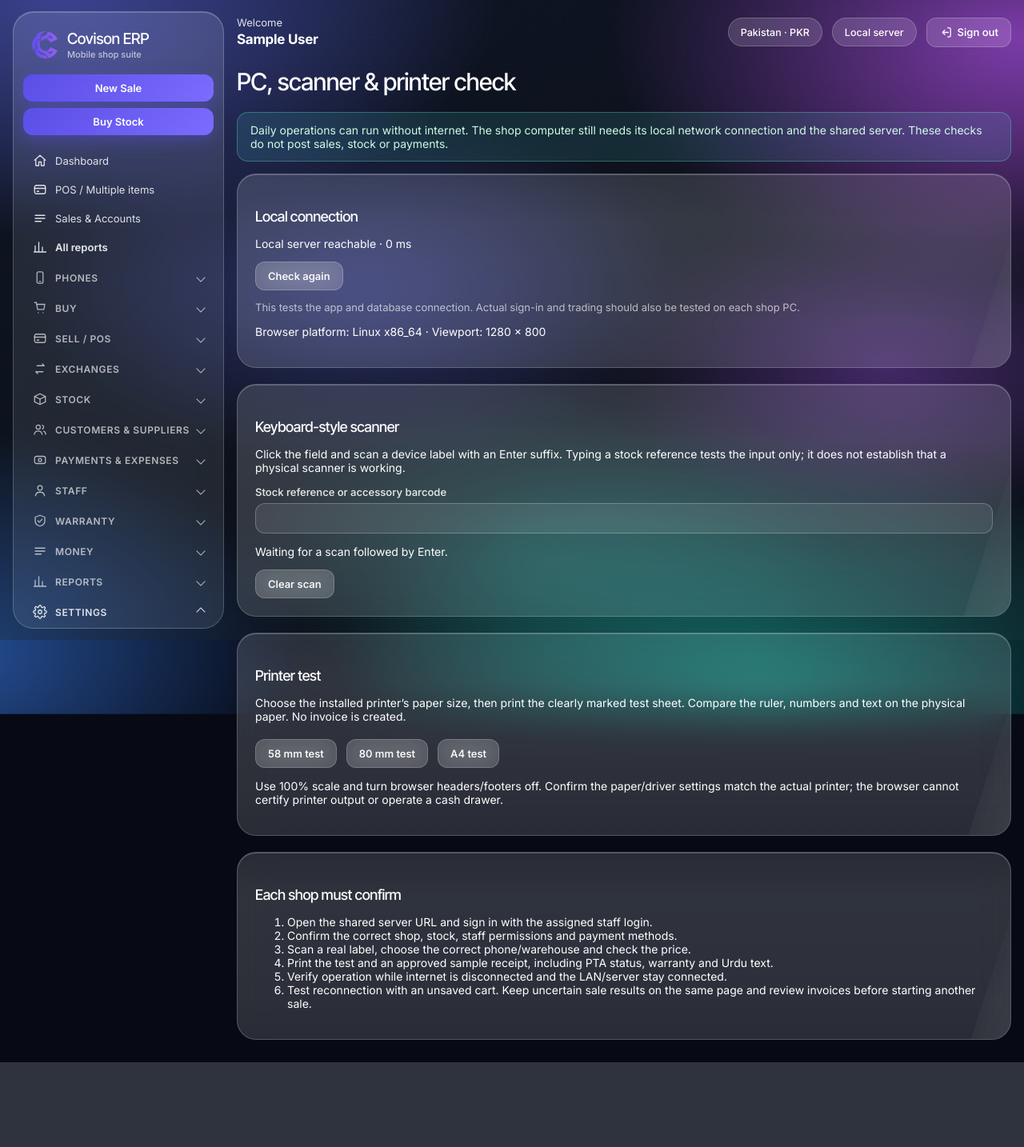
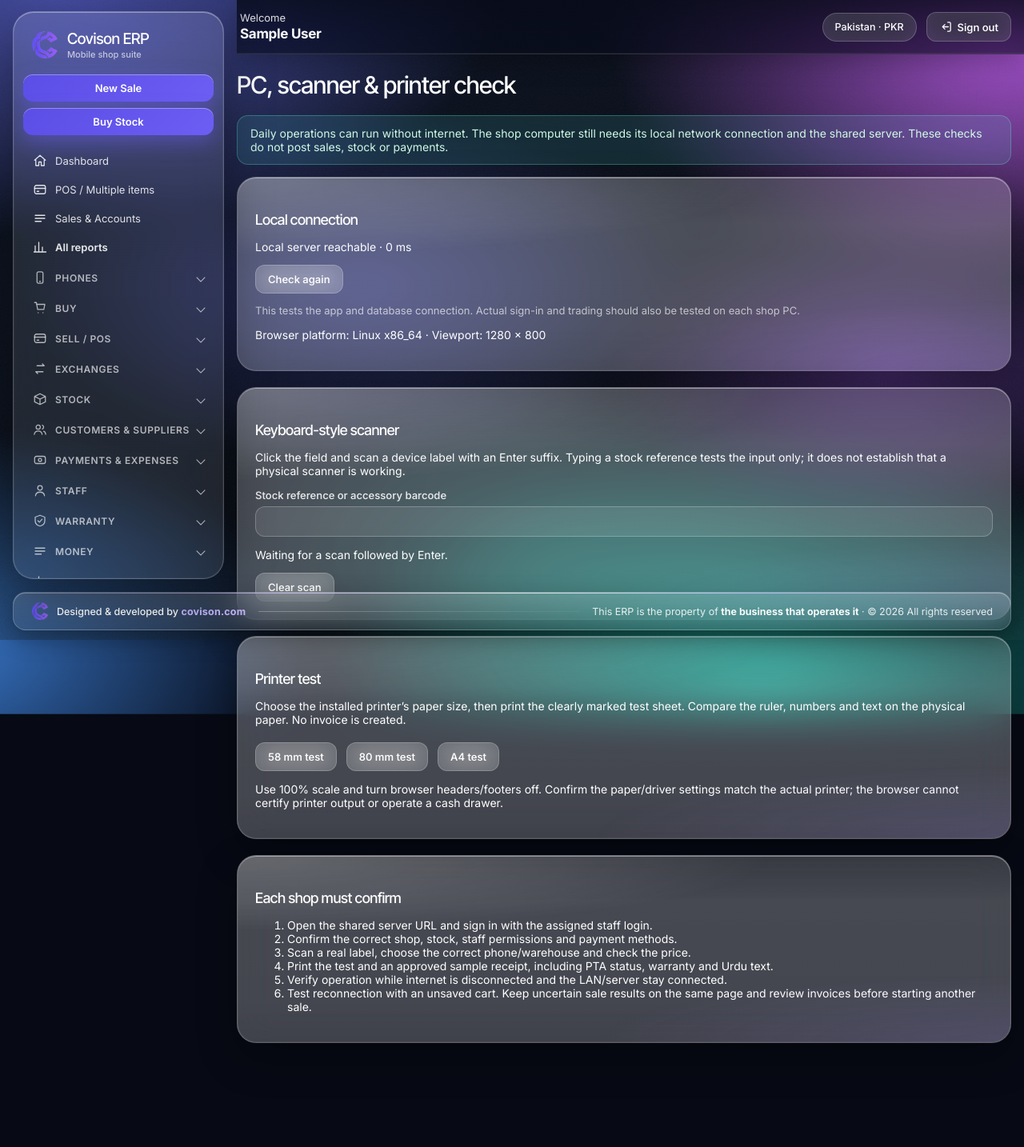
Before and after one commit to abdullahchheema/TrendsMobile, a Django app: page /device-check/ in a window 1280 px wide. Shown: the whole page at 80% size. Before the commit the page ends 1328 px from the top, so only its background shows below. Run offline with Django 5.2, Linux system fonts and the light colour scheme; the visitor is signed in with stand-in values (Sample User, id 1); data that the repository does not hold is empty.

Commit message:
Fix header overlap, 404s behind Vercel, add footer credit and shinier glass
- Header is now a glass bar so scrolled content no longer shows through it.
- WSGI entry decodes a percent-encoded PATH_INFO on Vercel so URLs containing
  spaces (e.g. /records/Purchase%20Receipt/) resolve instead of returning 404.
- Smooth page-to-page navigation: cross-document view transitions, prefetch on
  hover, and the sidebar entrance animation plays once per session.
- Full-width footer: designed & developed by covison.com, plus the owning company.
- Brighter aurora and spec-strength glass with specular edges and hover sweep.
- Remove the stale 'Local server' tag and the sidebar footer text.

Co-Authored-By: Claude Sonnet 5.5 <noreply@anthropic.com>

```diff
--- a/offline/shop/access.py
+++ b/offline/shop/access.py
@@ -52,5 +52,6 @@ def navigation(request):
         sections=[(section,links) for section,links in NAV if (section!='Buy' or can_costs) and (section not in ('Exchanges','Stock') or is_manager) and (section!='Sell / POS' or can_sell)]
         visible=[name for name in REPORTS if (name not in ('Device Profit','Mobile Device Economics','Purchase Register','Accounts Payable') or can_costs) and (name not in STATEMENTS or is_manager) and (name not in ('Staff Activity','Staff Summary','Mobile Device Economics') or is_manager)]
         from .report_catalog import label
-        return dict(navigation=sections,reports=visible,report_navigation=[dict(name=name,label=label(name)) for name in visible],staff_report_navigation=[dict(name=name,label=label(name)) for name in visible if name.startswith('Staff ')],can_costs=can_costs,can_sell=can_sell,is_manager=is_manager,can_fund_transfers=is_manager or person.can_handle_payments,shops=branches(request.user))
+        company=branches(request.user).exclude(company='').values_list('company',flat=True).first() or ''
+        return dict(owner_company=company,navigation=sections,reports=visible,report_navigation=[dict(name=name,label=label(name)) for name in visible],staff_report_navigation=[dict(name=name,label=label(name)) for name in visible if name.startswith('Staff ')],can_costs=can_costs,can_sell=can_sell,is_manager=is_manager,can_fund_transfers=is_manager or person.can_handle_payments,shops=branches(request.user))
     except PermissionDenied:return {}
--- a/offline/static/glass.css
+++ b/offline/static/glass.css
@@ -9,7 +9,7 @@
   --ok:#5eead4;--warn:#fbbf24;--bad:#fda4af;--link:#c4b5fd;
   --glass:rgba(255,255,255,.155);--glass-line:rgba(255,255,255,.20);
   --glass-chrome:linear-gradient(180deg,rgba(255,255,255,.125) 0%,rgba(255,255,255,.135) 13%,rgba(255,255,255,.098) 34%,rgba(255,255,255,.092) 100%);
-  --glass-card:linear-gradient(180deg,rgba(255,255,255,.14) 0%,rgba(255,255,255,.17) 24%,rgba(255,255,255,.155) 78%,rgba(255,255,255,.14) 100%);
+  --glass-card:linear-gradient(180deg,rgba(255,255,255,.20) 0%,rgba(255,255,255,.258) 24%,rgba(255,255,255,.25) 78%,rgba(255,255,255,.23) 100%);
   --glass-data:rgba(10,14,28,.46);       /* denser panel behind tables & forms for legibility */
   --blur-1:blur(16px) saturate(115%);--blur-2:blur(18px) saturate(115%);--blur-3:blur(26px) saturate(118%);
   --r-sm:10px;--r-md:16px;--r-lg:24px;--r-xl:26px;
@@ -24,10 +24,10 @@ html:has(body.app),html:has(body.login){background:var(--bg)}
 body.app,body.login{margin:0;min-height:100vh;color:var(--ink);background:transparent;font-family:var(--font);font-feature-settings:"kern" 1;-webkit-font-smoothing:antialiased;font-size:14px;color-scheme:dark}
 body.app::before,body.login::before{content:"";position:fixed;inset:-10%;z-index:-2;pointer-events:none;
   background:
-   radial-gradient(52% 46% at 14% 8%,rgba(99,102,241,.92),transparent 68%),
-   radial-gradient(46% 44% at 90% 14%,rgba(192,80,255,.70),transparent 70%),
-   radial-gradient(50% 46% at 70% 96%,rgba(20,184,166,.52),transparent 68%),
-   radial-gradient(44% 42% at 4% 92%,rgba(59,130,246,.62),transparent 68%),
+   radial-gradient(52% 46% at 14% 8%,rgba(110,113,255,1),transparent 68%),
+   radial-gradient(46% 44% at 90% 14%,rgba(206,96,255,.88),transparent 70%),
+   radial-gradient(50% 46% at 70% 96%,rgba(32,214,190,.66),transparent 68%),
+   radial-gradient(44% 42% at 4% 92%,rgba(70,150,255,.78),transparent 68%),
    radial-gradient(38% 32% at 38% 46%,rgba(99,102,241,.46),transparent 70%),
    radial-gradient(32% 28% at 80% 56%,rgba(168,85,247,.36),transparent 70%),
    radial-gradient(34% 30% at 52% 80%,rgba(45,212,191,.26),transparent 70%),
@@ -259,3 +259,53 @@ body.app .cov-recent td{padding:10px 12px}
 @media(max-width:1100px){body.app .cov-insight{grid-template-columns:1fr}body.app .cov-rail{flex-direction:row;flex-wrap:wrap}body.app .cov-rail>*{flex:1 1 240px}}
 @media(max-width:650px){body.app .cov-pnl{text-align:left}body.app .cov-days{grid-template-columns:repeat(7,1fr)}body.app .cov-days li:nth-child(-n+7){display:none}body.app .cov-trend h2{font-size:28px}}
 @media(prefers-reduced-motion:reduce){body.app .cov-wave .wline{stroke-dashoffset:0!important}}
+
+/* ---------- v2: header bar, shine, footer, smooth navigation ---------- */
+:root{--foot-h:48px}
+@view-transition{navigation:auto}
+.sidebar{view-transition-name:sidebar}
+body.app .app-header{view-transition-name:header}
+body.app .app-footer{view-transition-name:footer}
+::view-transition-old(root),::view-transition-new(root){animation-duration:.22s;animation-timing-function:var(--e-soft)}
+html.shell-seen body.app .sidebar,html.shell-seen body.app .sidebar .brand img,html.shell-seen body.app .sidebar a[aria-current=page]::before{animation:none!important}
+html.shell-seen body.app .app-main>*{animation-duration:.3s;animation-delay:0s}
+
+/* header: a real glass bar, so scrolled content passes cleanly underneath it */
+body.app .app-header{top:0;left:calc(var(--side-w) + 32px);right:0;height:68px;padding:0 16px 0 4px;z-index:15;
+  background:linear-gradient(180deg,rgba(8,11,24,.82),rgba(8,11,24,.62));backdrop-filter:blur(20px) saturate(140%);-webkit-backdrop-filter:blur(20px) saturate(140%);
+  border-bottom:1px solid rgba(255,255,255,.14);box-shadow:0 10px 30px rgba(0,0,0,.25),inset 0 -1px 0 rgba(255,255,255,.05)}
+body.app .app-main{margin-top:88px;padding-bottom:calc(var(--foot-h) + 34px)}
+body.app .sidebar{bottom:calc(var(--foot-h) + 28px)}
+
+/* shine: bright top edge, soft light bloom and a sweep on hover */
+body.app .panel,body.app .cov-hero,body.app .cov-stat,body.app .cov-inventory,body.app .cov-model-card,body.app .easy-extra,body.app .cov-kpi{
+  box-shadow:inset 0 1px 0 rgba(255,255,255,.42),inset 0 0 0 1px rgba(255,255,255,.05),0 18px 50px rgba(0,0,0,.30)}
+body.app .panel::before,body.app .cov-hero::before,body.app .cov-stat::before{content:"";position:absolute;inset:0;pointer-events:none;border-radius:inherit;
+  background:radial-gradient(120% 70% at 0% 0%,rgba(255,255,255,.24),transparent 58%),radial-gradient(90% 60% at 100% 100%,rgba(167,139,250,.16),transparent 60%)}
+body.app .panel::after,body.app .cov-stat::after,body.app .cov-hero::after{animation:sheen 1.15s var(--e-soft) 1.2s 1 backwards;transform:translate3d(-150%,0,0) skewX(-18deg);transition:transform 0s .9s}
+body.app .panel:hover::after,body.app .cov-stat:hover::after,body.app .cov-hero:hover::after{transform:translate3d(260%,0,0) skewX(-18deg);transition:transform .9s var(--e-soft)}
+body.app .cov-stat>strong,body.app .cov-kpi>strong,body.app .cov-trend h2{text-shadow:0 0 28px rgba(167,139,250,.45)}
+body.app .sidebar{box-shadow:inset 0 1px 0 rgba(255,255,255,.35),inset 0 0 0 1px rgba(255,255,255,.05),0 20px 60px rgba(0,0,0,.35)}
+body.app .primary,body.app .cov-btn-light,body.app .cov-btn-primary,body.app .sidebar .primary-nav{background-size:200% 100%;box-shadow:0 8px 24px rgba(106,92,240,.45),inset 0 1px 0 rgba(255,255,255,.35)}
+
+/* footer: full-width credit bar at the bottom of the window */
+body.app .app-footer{position:fixed;left:16px;right:16px;bottom:12px;height:var(--foot-h);z-index:14;display:flex;align-items:center;justify-content:space-between;gap:16px;padding:0 22px;border-radius:16px;
+  background:linear-gradient(180deg,rgba(255,255,255,.16),rgba(255,255,255,.09));backdrop-filter:var(--blur-2);-webkit-backdrop-filter:var(--blur-2);border:1px solid var(--glass-line);
+  box-shadow:inset 0 1px 0 rgba(255,255,255,.35),0 10px 30px rgba(0,0,0,.3);font-size:12.5px;color:var(--ink-2)}
+body.app .app-footer::before{content:"";position:absolute;left:18px;right:18px;top:0;height:1px;background:linear-gradient(90deg,transparent,rgba(196,181,253,.9),rgba(255,255,255,.9),rgba(196,181,253,.9),transparent);opacity:.7}
+body.app .foot-credit{display:flex;align-items:center;gap:10px;white-space:nowrap;font-weight:500;color:#fff}
+body.app .foot-credit img{width:22px;height:22px;object-fit:contain}
+body.app .foot-credit a{color:#c4b5fd;font-weight:700;letter-spacing:.2px}
+body.app .foot-rule{flex:1;height:1px;background:linear-gradient(90deg,rgba(255,255,255,.28),rgba(255,255,255,.04))}
+body.app .foot-owner{text-align:right;color:var(--ink-2)}
+body.app .foot-owner strong{color:#fff;font-weight:650}
+@media(max-width:860px){
+  :root{--foot-h:62px}
+  body.app .app-header{left:0;height:62px;padding:0 12px}
+  body.app .app-main{margin-top:78px}
+  body.app .app-footer{left:10px;right:10px;bottom:8px;flex-direction:column;align-items:flex-start;justify-content:center;gap:2px;padding:6px 14px;font-size:11.5px}
+  body.app .foot-rule{display:none}body.app .foot-owner{text-align:left}
+  body.app .sidebar{bottom:calc(var(--foot-h) + 18px)}
+}
+@media print{body.app .app-footer{display:none}}
+@media(prefers-reduced-motion:reduce){::view-transition-group(*),::view-transition-old(*),::view-transition-new(*){animation:none!important}}
--- a/offline/templates/base.html
+++ b/offline/templates/base.html
@@ -10,6 +10,8 @@
 <link rel="stylesheet" href="{% static 'covison.css' %}">
 <link rel="stylesheet" href="{% static 'offline.css' %}">
 <link rel="stylesheet" href="{% static 'glass.css' %}">
+<script>try{if(sessionStorage.getItem('cov-shell'))document.documentElement.classList.add('shell-seen');else sessionStorage.setItem('cov-shell','1')}catch(e){}</script>
+<script type="speculationrules">{"prefetch":[{"where":{"and":[{"href_matches":"/*"},{"not":{"href_matches":"/logout/*"}},{"not":{"selector_matches":"[data-no-prefetch]"}}]},"eagerness":"moderate"}]}</script>
 </head>
 <body class="app">
 <svg width="0" height="0" style="position:absolute" aria-hidden="true" focusable="false"><defs>
@@ -35,7 +37,6 @@
   <div class="welcome"><span>Welcome</span><strong>{{ user.get_full_name|default:user.get_username }}</strong></div>
   <div class="header-end">
     <span class="tag">Pakistan · PKR</span>
-    <span class="tag">Local server</span>
     <form action="{% url 'logout' %}" method="post">{% csrf_token %}<button aria-label="Sign out"><svg class="ico" width="17" height="17" style="stroke:currentColor;fill:none;stroke-width:1.8;stroke-linecap:round;stroke-linejoin:round"><use href="#i-out"/></svg>Sign out</button></form>
   </div>
 </header>
@@ -63,8 +64,12 @@
     {% if is_manager %}<a href="{% url 'settings' %}">Shop Settings</a><a href="{% url 'collection' 'Warehouse' %}">Warehouses</a><a href="{% url 'collection' 'Till' %}">Cash tills</a><a href="{% url 'users' %}">Staff login accounts</a>{% endif %}
     <a href="{% url 'device_check' %}">PC, scanner &amp; printer check</a><a href="{% url 'password' %}">Change password</a>
   </details>
-  <div class="side-foot"><small>Covison ERP · <a href="https://covison.com" rel="noopener">covison.com</a></small></div>
 </aside>
-<main class="app-main">{% for message in messages %}<div class="notice {{ message.tags }}" role="status">{{ message }}</div>{% endfor %}{% block content %}{% endblock %}</main>
+<main class="app-main" id="content">{% for message in messages %}<div class="notice {{ message.tags }}" role="status">{{ message }}</div>{% endfor %}{% block content %}{% endblock %}</main>
+<footer class="app-footer" role="contentinfo">
+  <div class="foot-credit"><img src="{% static 'covison-logo-mark.png' %}" alt="" width="22" height="22"><span>Designed &amp; developed by <a href="https://covison.com" rel="noopener">covison.com</a></span></div>
+  <span class="foot-rule" aria-hidden="true"></span>
+  <div class="foot-owner">This ERP is the property of <strong>{{ owner_company|default:"the business that operates it" }}</strong> &middot; &copy; {% now "Y" %} All rights reserved</div>
+</footer>
 <script src="{% static 'offline.js' %}" defer></script><script src="{% static 'payments.js' %}" defer></script><script src="{% static 'shell.js' %}" defer></script>{% block scripts %}{% endblock %}
 </body></html>
--- a/offline/templates/login.html
+++ b/offline/templates/login.html
@@ -14,7 +14,7 @@
   <div class="login-brand"><img src="{% static 'covison-logo-mark.png' %}" alt=""><div><h1>Covison ERP</h1><p style="margin:2px 0 0">Sign in to your shop</p></div></div>
   <form method="post">{% csrf_token %}{{ form.as_p }}<input type="hidden" name="next" value="{{ next }}"><button class="primary">Sign in</button></form>
   <p class="muted">Your shop server must be running. Internet is not required.</p>
-  <p class="tagline">Technology built around your business · <a href="https://covison.com" rel="noopener">covison.com</a></p>
+  <p class="tagline">Designed &amp; developed by <a href="https://covison.com" rel="noopener">covison.com</a></p>
 </main>
 </body>
 </html>
```
Also changed, not shown: offline/config/wsgi.py (+14 -1 lines), offline/shop/tests_deploy_settings.py (+34 -1 lines).
